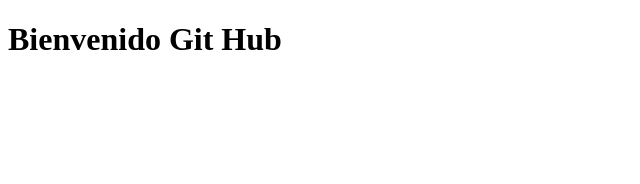
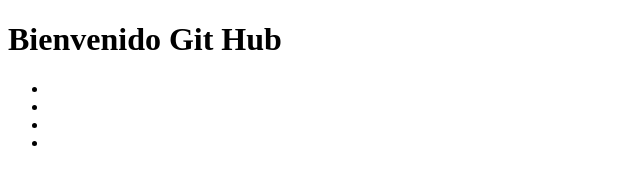
Before and after one commit to cufacba98/comision-29235, a plain HTML site: page index.html in a window 1280 px wide. Shown: the full height of the page, 0-640 px from the left. Drawn offline with Linux system fonts and the light colour scheme.

Commit message:
segundo commit

```diff
--- a/index.html
+++ b/index.html
@@ -8,7 +8,12 @@
 </head>
 <body>
     <h1>Bienvenido Git Hub</h1>
-
+    <ul>
+        <li><a href="inicio"></a></li>
+        <li><a href="contacto"></a></li>
+        <li><a href="ubicacio"></a></li>
+        <li><a href="formulario"></a></li>
+    </ul>
 
 </body>
 </html>
```
